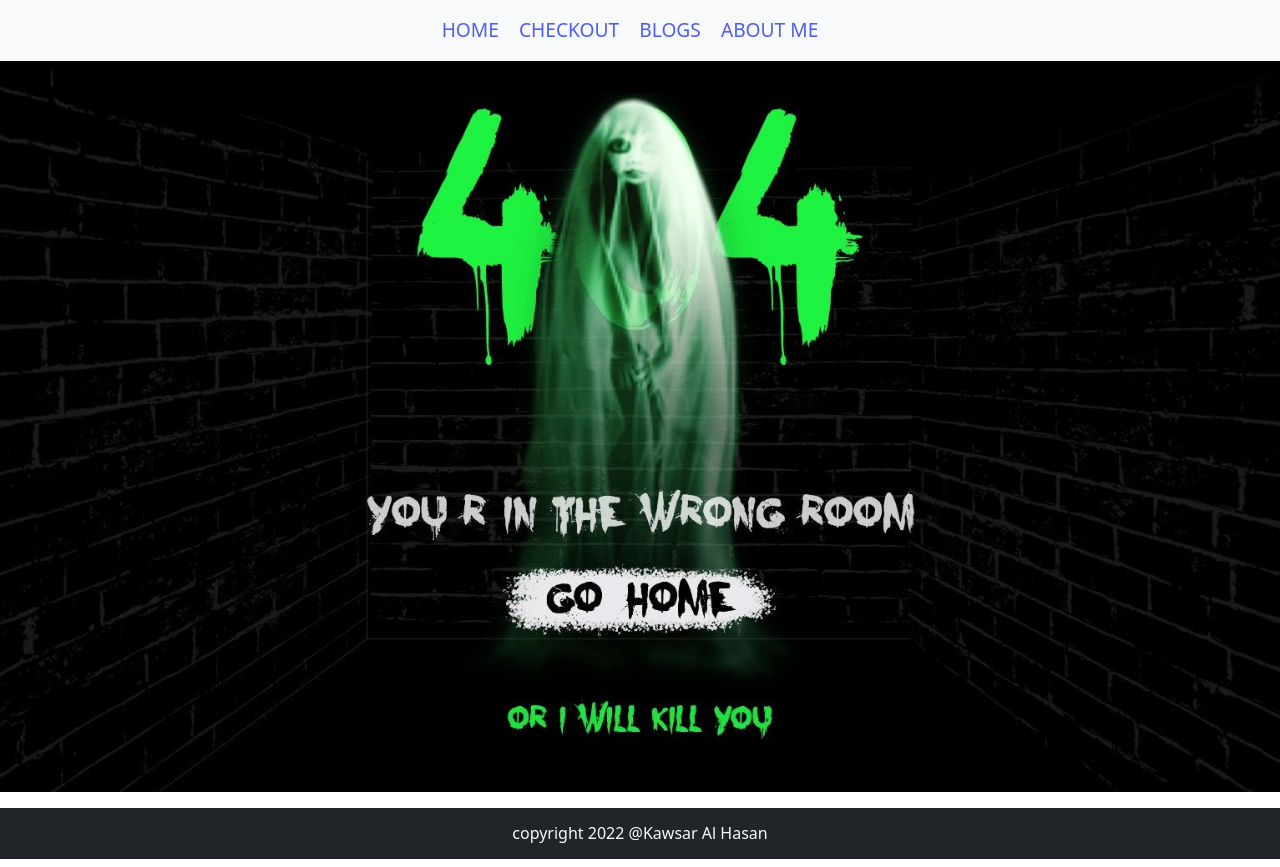
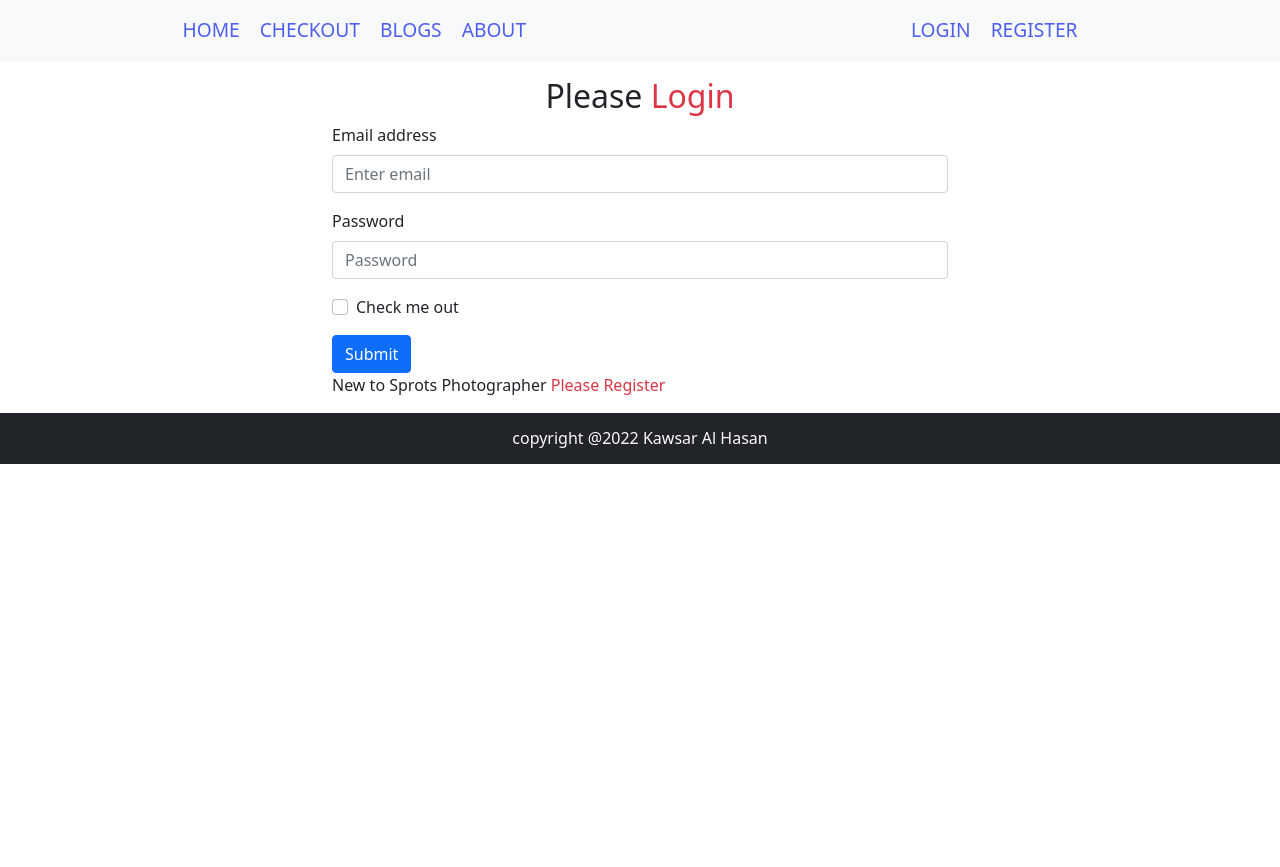
Before and after one commit to KawsarAlHasan/independent-service-provider, a React (Create React App) app: page /login in a window 1280 px wide. After the commit the page ends 800 px from the top, so only its background shows below. Built offline with nearby package versions, Linux system fonts and the light colour scheme.

Commit message:
added and design Login page

```diff
--- a/src/App.js
+++ b/src/App.js
@@ -5,6 +5,8 @@ import Home from './Components/Home/Home';
 import Checkout from './Components/Checkout/Checkout';
 import Blogs from './Components/Blogs/Blogs';
 import About from './Components/About/About';
+import Login from './Components/Login/Login/Login';
+import Register from './Components/Login/Register/Register';
 import NotFound from './Components/NotFound/NotFound';
 import Footer from './Components/Footer/Footer';
 import { Route, Routes } from 'react-router-dom';
@@ -19,6 +21,8 @@ function App() {
         <Route path='/checkout' element={<Checkout></Checkout>}></Route>
         <Route path='/blogs' element={<Blogs></Blogs>}></Route>
         <Route path='/about' element={<About></About>}></Route>
+        <Route path='/login' element={<Login></Login>}></Route>
+        <Route path='/register' element={<Register></Register>}></Route>
         <Route path='/*' element={<NotFound></NotFound>}></Route>
       </Routes>
       <Footer></Footer>
--- a/src/Components/Footer/Footer.js
+++ b/src/Components/Footer/Footer.js
@@ -3,7 +3,7 @@ import React from 'react';
 const componentName = (props) => {
     return (
         <div className='bg-dark text-center mt-3'>
-            <h6 className='text-light py-3'>copyright 2022 @Kawsar Al Hasan</h6>
+            <h6 className='text-light py-3'>copyright @2022 Kawsar Al Hasan</h6>
         </div>
     );
 };
--- a/src/Components/Header/Header.js
+++ b/src/Components/Header/Header.js
@@ -6,11 +6,17 @@ import { Link } from 'react-router-dom';
 const componentName = (props) => {
     return (
         <div className="text-center navber sticky-top">
-            <nav className='py-3 bg-light'>
-                <Link to="/home">HOME</Link>
-                <Link to="/checkout">CHECKOUT</Link>
-                <Link to="/blogs">BLOGS</Link>
-                <Link to="/about">ABOUT ME</Link>
+            <nav className='py-3 bg-light d-flex justify-content-around'>
+                <div>
+                    <Link to="/home">HOME</Link>
+                    <Link to="/checkout">CHECKOUT</Link>
+                    <Link to="/blogs">BLOGS</Link>
+                    <Link to="/about">ABOUT</Link>
+                </div>
+                <div>
+                <Link to="/login">LOGIN</Link>
+                <Link to="/register">REGISTER</Link>
+                </div>
             </nav>
         </div>
     );
--- /dev/null
+++ b/src/Components/Login/Login/Login.js
@@ -0,0 +1,49 @@
+import React, { useRef } from 'react';
+import { Button, Form } from 'react-bootstrap';
+import { Link, useNavigate } from 'react-router-dom';
+
+const Login = (props) => {
+
+    const emailRef = useRef('');
+    const passwordRef = useRef('');
+    const navigate = useNavigate();
+
+    const handleSubmit = evan => {
+        evan.preventDefault();
+        const email = emailRef.current.value;
+        const password = passwordRef.current.value;
+
+        console.log(email, password);
+    }
+
+    const navigateRegister = evant => {
+        navigate('/register');
+    }
+
+
+    return (
+        <div className='container w-50 mx-auto mt-3'>
+            <h2 className='text-center'>Please <span className='text-danger'>Login</span></h2>
+            <Form onSubmit={handleSubmit}>
+                <Form.Group className="mb-3" controlId="formBasicEmail">
+                    <Form.Label>Email address</Form.Label>
+                    <Form.Control ref={emailRef} type="email" placeholder="Enter email" required/>
+                </Form.Group>
+
+                <Form.Group className="mb-3" controlId="formBasicPassword">
+                    <Form.Label>Password</Form.Label>
+                    <Form.Control ref={passwordRef} type="password" placeholder="Password" required/>
+                </Form.Group>
+                <Form.Group className="mb-3" controlId="formBasicCheckbox">
+                    <Form.Check type="checkbox" label="Check me out" />
+                </Form.Group>
+                <Button variant="primary" type="submit">
+                    Submit
+                </Button>
+            </Form>
+            <p>New to Sprots Photographer <Link to="/register" className='text-danger text-decoration-none' onClick={navigateRegister}>Please Register</Link> </p>
+        </div>
+    );
+};
+
+export default Login;
--- /dev/null
+++ b/src/Components/Login/Register/Register.js
@@ -0,0 +1,11 @@
+import React from 'react';
+
+const componentName = (props) => {
+    return (
+        <div>
+            <h2>This is Register</h2>
+        </div>
+    );
+};
+
+export default componentName;
```
